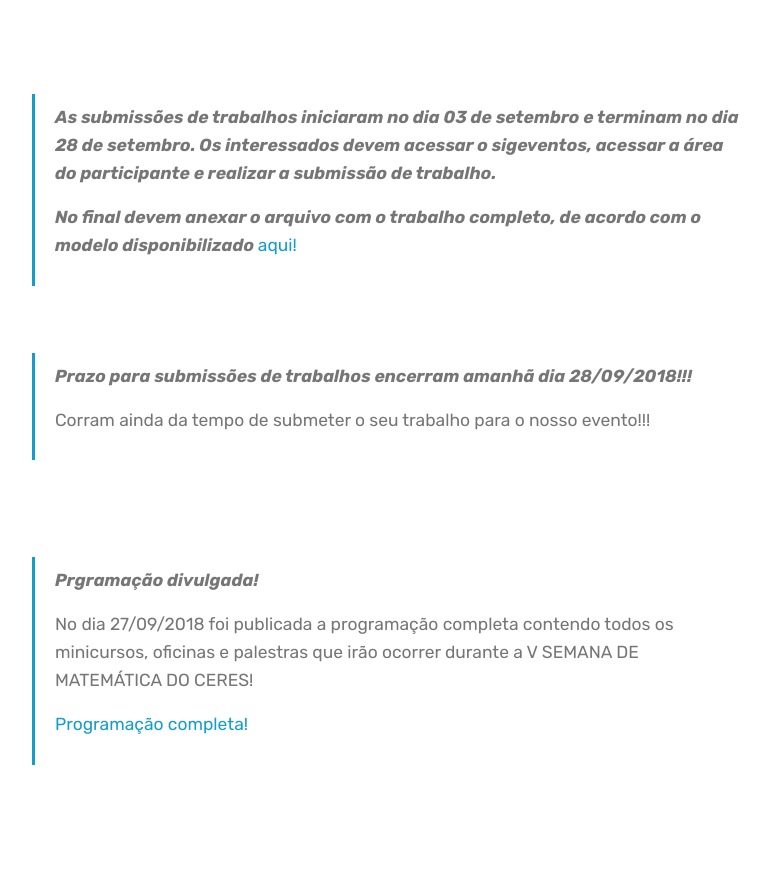
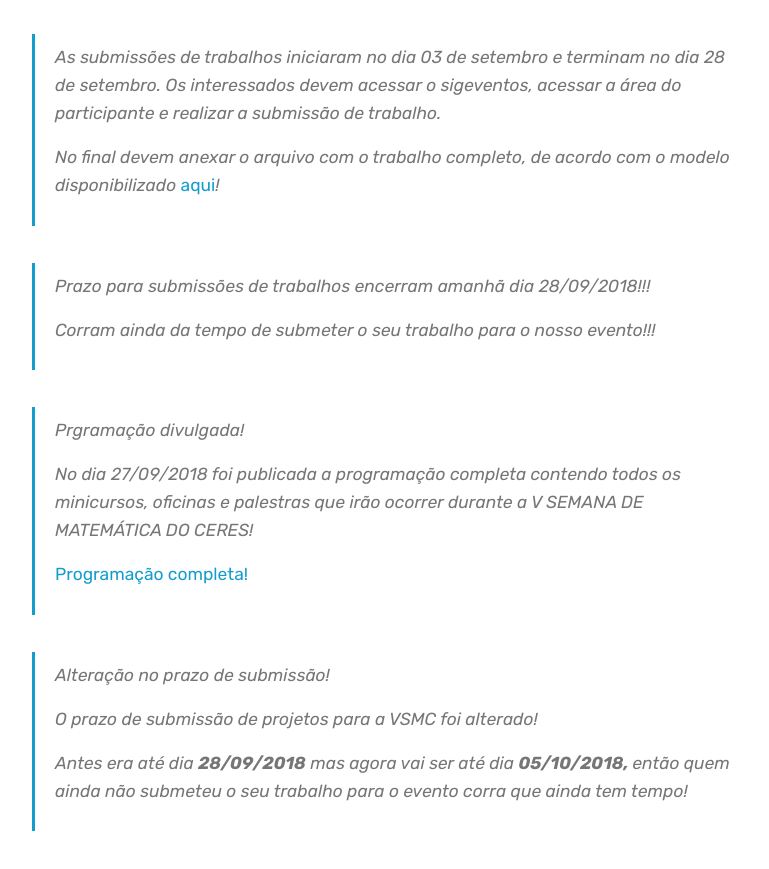
Before and after one commit to jhonatasisraelcl/VSMC, a plain HTML site: page noticias.html in a window 1280 px wide. Shown: the part 1348-2217 px from the top of the page, without its empty margins (253-1022 px from the left). Drawn offline with Linux system fonts and the light colour scheme; files whose address does not match are found by name.

Commit message:
Add files via upload

```diff
--- a/noticias.html
+++ b/noticias.html
@@ -106,46 +106,14 @@
                 <blockquote><p><strong>Início das submissões de trabalhos: 03/09/2018
 </strong></p><p><strong>Fim das submissões de trabalhos: 28/09/2018
 </strong></p><p><strong>Divulgação do resultado: 15/10/2018</strong></p><p><strong>Período de Inscrições dos participantes da V semana de Matemática: 15/10 a 23/10   &nbsp;
-</strong></p></blockquote><blockquote><p><strong>&nbsp;Template de Comunicação Oral disponivel para download!</strong></p><p><a href="page7.html#counters2-38" style="font-size: 1.09rem; background-color: rgb(255, 255, 255);">clique aqui!</a><br></p></blockquote>
-            </div>
-        </div>
-    </div>
-</section>
-
-<section class="mbr-section article content1 cid-r3imCQ1ThM" id="content2-3y">
-
-
-
-    <div class="container">
-        <div class="media-container-row">
-            <div class="mbr-text col-12 col-md-8 mbr-fonts-style display-7">
-                <blockquote><p><strong>As submissões de trabalhos iniciaram no dia 03 de setembro e terminam no dia 28 de setembro. Os interessados devem acessar o sigeventos, acessar a área do participante e realizar a submissão de trabalho.&nbsp;</strong></p><p><strong>No final devem anexar o arquivo com o trabalho completo, de acordo com o modelo disponibilizado <a href="inscricoes.html">aqui!</a></strong></p></blockquote>
-            </div>
-        </div>
-    </div>
-</section>
-
-<section class="mbr-section article content1 cid-r4QDxuNDoh" id="content2-4b">
-
-
-
-    <div class="container">
-        <div class="media-container-row">
-            <div class="mbr-text col-12 col-md-8 mbr-fonts-style display-5">
-                <blockquote><p><strong>Prazo para submissões de trabalhos encerram amanhã dia 28/09/2018!!!&nbsp;</strong></p><p><span style="font-style: normal;">Corram ainda da tempo de submeter o seu trabalho para o nosso evento!!!</span></p></blockquote>
-            </div>
-        </div>
-    </div>
-</section>
-
-<section class="mbr-section article content1 cid-r4QDyvNRei" id="content2-4c">
-
-
-
-    <div class="container">
-        <div class="media-container-row">
-            <div class="mbr-text col-12 col-md-8 mbr-fonts-style display-7">
-                <blockquote><p><strong>Prgramação divulgada!</strong></p><p><span style="font-style: normal;">No dia 27/09/2018 foi publicada a programação completa contendo todos os minicursos, oficinas e palestras que irão ocorrer durante a V SEMANA DE MATEMÁTICA DO CERES!</span></p><p><span style="font-style: normal;"><a href="programacao_completa.html">Programação completa!</a></span></p></blockquote>
+</strong></p></blockquote><blockquote><p><strong>&nbsp;Template de Comunicação Oral disponivel para download!</strong></p><p><a href="page7.html#counters2-38" style="font-size: 1.09rem; background-color: rgb(255, 255, 255);">clique aqui!</a></p></blockquote><blockquote><p>
+As submissões de trabalhos iniciaram no dia 03 de setembro e terminam no dia 28 de setembro. Os interessados devem acessar o sigeventos, acessar a área do participante e realizar a submissão de trabalho.</p><p>No final devem anexar o arquivo com o trabalho completo, de acordo com o modelo disponibilizado <a href="inscricoes.html">aqui</a>!</p><p>
+</p></blockquote><blockquote><p>Prazo para submissões de trabalhos encerram amanhã dia 28/09/2018!!!&nbsp;
+</p><p>Corram ainda da tempo de submeter o seu trabalho para o nosso evento!!!</p></blockquote><blockquote><p>Prgramação divulgada!
+</p><p>No dia 27/09/2018 foi publicada a programação completa contendo todos os minicursos, oficinas e palestras que irão ocorrer durante a V SEMANA DE MATEMÁTICA DO CERES!
+</p><p><a href="programacao_completa.html">Programação completa!</a></p><p>
+</p></blockquote><blockquote><p>
+Alteração no prazo de submissão!</p><p>O prazo de submissão de projetos para a VSMC foi alterado!</p><p>Antes era até dia <strong>28/09/2018</strong>&nbsp;mas agora vai ser até dia <strong>05/10/2018, </strong>então quem ainda não submeteu o seu trabalho para o evento corra que ainda tem tempo!</p></blockquote>
             </div>
         </div>
     </div>
```
Also changed, not shown: IVSMC.html (+1 -1 lines), index.html (+4 -4 lines), inscricoes.html (+1 -1 lines), miniCursos.html (+1 -1 lines), oficinas.html (+1 -1 lines), palestras.html (+1 -1 lines).
